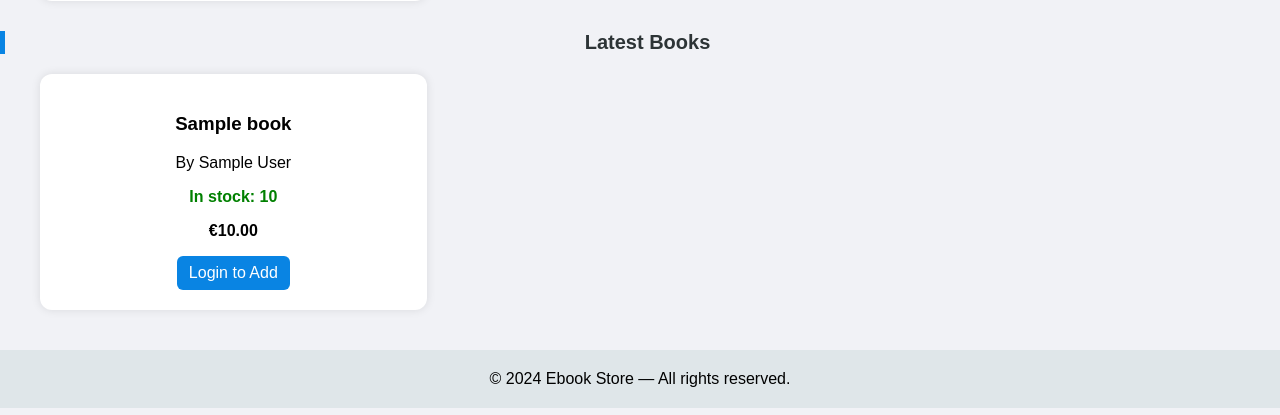
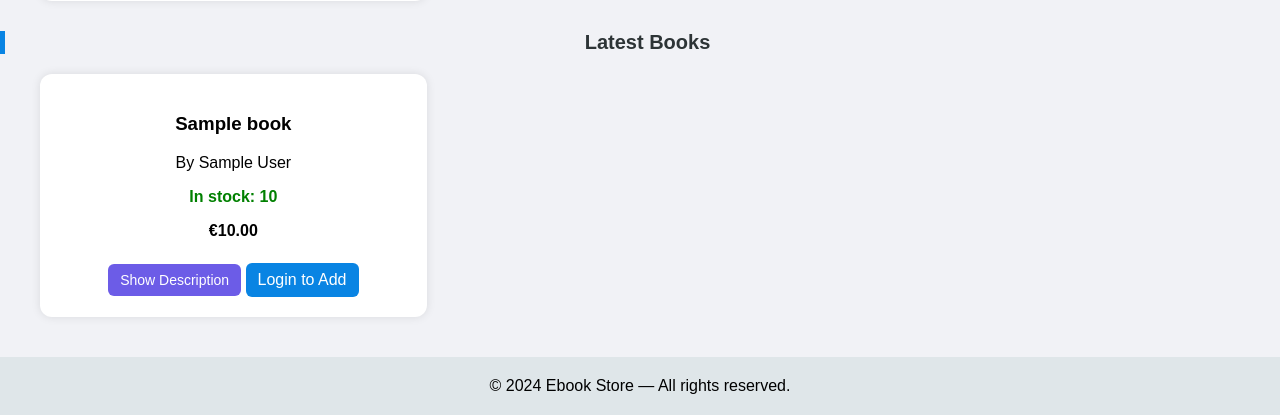
Before and after one commit to Gaurav906-star/ebook-store, a Django app: page / in a window 1280 px wide. Shown: the part 474-889 px from the top of the page. Run offline with Django 5.2, Linux system fonts and the light colour scheme; tables that the repository leaves empty hold one stand-in row (values such as "Sample post").

Commit message:
added description button

```diff
--- a/templates/ebookapp/home.html
+++ b/templates/ebookapp/home.html
@@ -4,7 +4,63 @@
 
 {% block content %}
 
-<!-- Hero Banner -->
+<style>
+  .desc-btn {
+    background: #6c5ce7;
+    color: white;
+    padding: 8px 12px;
+    border: none;
+    border-radius: 6px;
+    cursor: pointer;
+    margin-top: 8px;
+    font-size: 14px;
+  }
+
+  .desc-btn:hover {
+    background: #a29bfe;
+  }
+
+  .description-box {
+    display: none;
+    background: #f1f2f6;
+    padding: 10px;
+    border-radius: 8px;
+    margin-top: 10px;
+    animation: fadeSlide 0.3s ease-in-out;
+  }
+
+  @keyframes fadeSlide {
+    from {
+      opacity: 0;
+      transform: translateY(-5px);
+    }
+    to {
+      opacity: 1;
+      transform: translateY(0);
+    }
+  }
+
+  .books .card {
+    position: relative;
+  }
+</style>
+
+<script>
+  function toggleDescription(id) {
+    var box = document.getElementById("desc-" + id);
+    var btn = document.getElementById("btn-" + id);
+
+    if (box.style.display === "none" || box.style.display === "") {
+      box.style.display = "block";
+      btn.innerText = "Hide Description";
+    } else {
+      box.style.display = "none";
+      btn.innerText = "Show Description";
+    }
+  }
+</script>
+
+<!-- Hero -->
 <div class="hero">
   <h1>Welcome to the Ebook Store</h1>
   <p>Discover thousands of books across all categories.</p>
@@ -29,29 +85,31 @@
 <div class="books">
   {% for b in latest_books %}
   <div class="card">
-    {% comment %} {% if b.cover_image %}
-    <img src="{{ b.cover_image.url }}" alt="{{ b.title }}" />
-    {% endif %} {% endcomment %}
     <h3>{{ b.title }}</h3>
     <p>By {{ b.author }}</p>
+
     {% if b.stock > 0 %}
-      <p style="color: green; font-weight: bold;">In stock: {{ b.stock }}</p>
+    <p style="color: green; font-weight: bold;">In stock: {{ b.stock }}</p>
     {% else %}
-      <p style="color: red; font-weight: bold;">Out of Stock</p>
+    <p style="color: red; font-weight: bold;">Out of Stock</p>
     {% endif %}
 
     <p><strong>€{{ b.price }}</strong></p>
 
+    <!-- Toggle Button -->
+    <button onclick="toggleDescription('{{ b.id }}')" id="btn-{{ b.id }}" class="desc-btn">
+      Show Description
+    </button>
+
+    <!-- Description Box -->
+    <div id="desc-{{ b.id }}" class="description-box">
+      <p>{{ b.description }}</p>
+    </div>
+
     {% if user.is_authenticated %}
     <form method="POST" action="{% url 'add_to_cart' b.id %}">
       {% csrf_token %}
-      <input
-        type="number"
-        name="quantity"
-        value="1"
-        min="1"
-        style="width: 60px; margin-bottom: 10px"
-      />
+      <input type="number" name="quantity" value="1" min="1" style="width: 60px; margin-top: 8px;" />
       <button
         type="submit"
         style="
@@ -61,6 +119,7 @@
           border: none;
           border-radius: 6px;
           cursor: pointer;
+          margin-top: 5px;
         "
       >
         Add to Cart
@@ -76,6 +135,7 @@
         border-radius: 6px;
         text-decoration: none;
         display: inline-block;
+        margin-top: 5px;
       "
     >
       Login to Add
```
